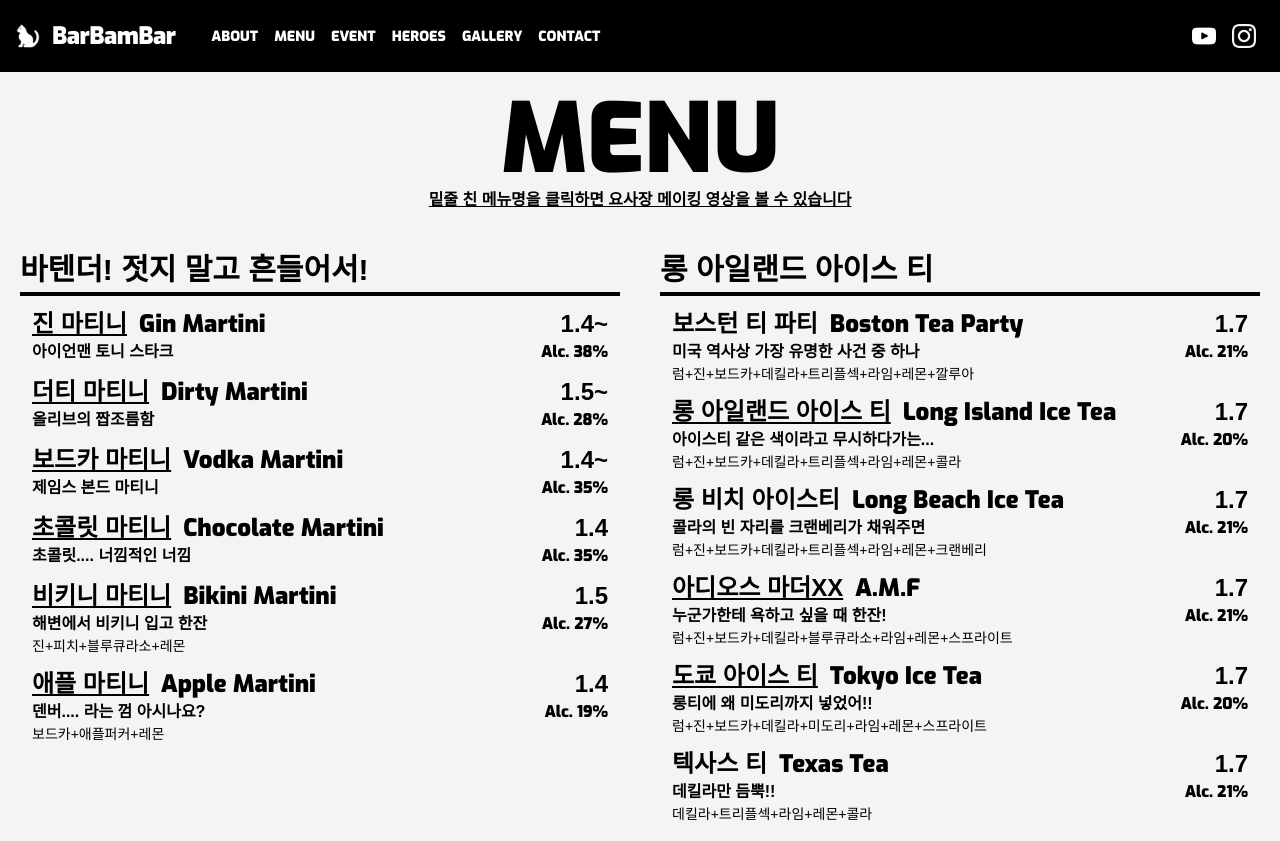
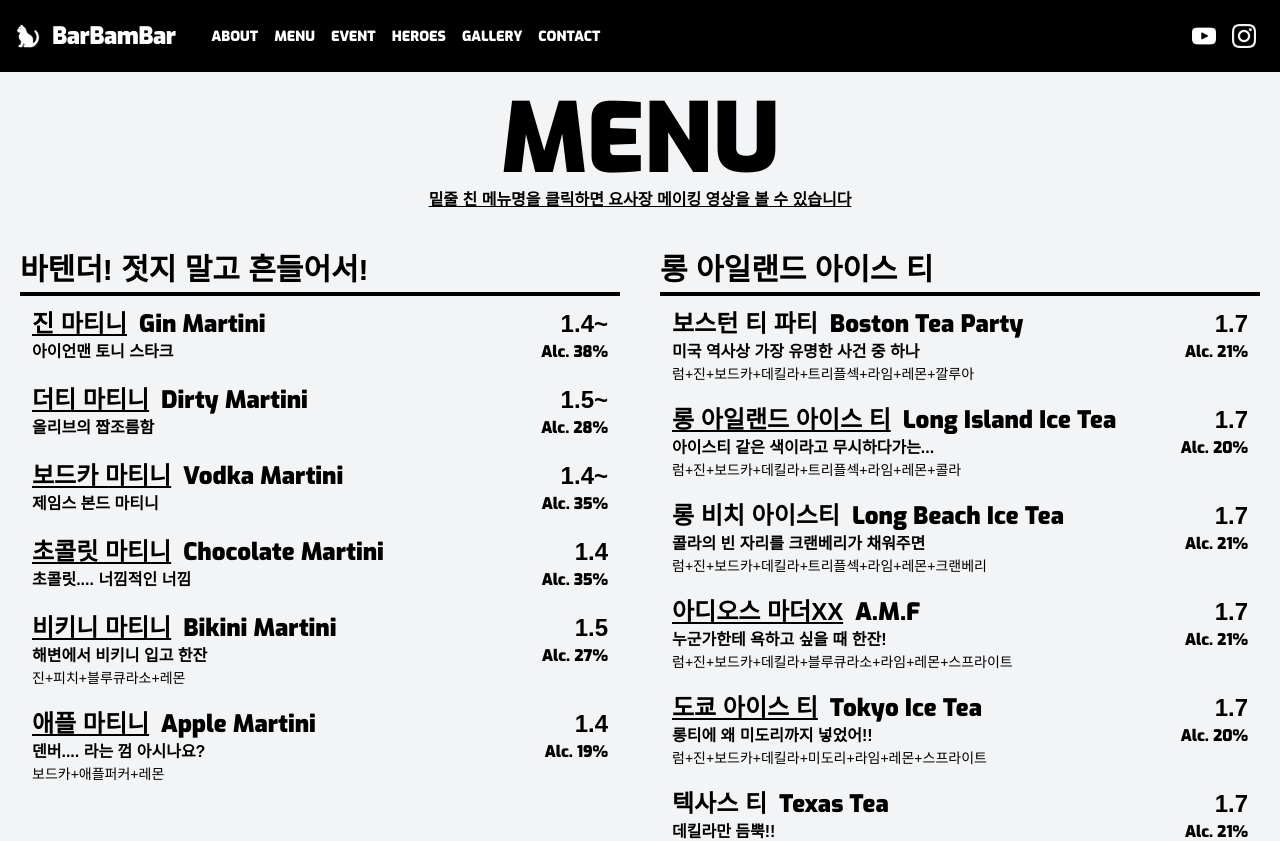
Before and after one commit to rlatmfrl24/barbambar, a Next.js app: page /menu in a window 1280 px wide. Shown: the top 841 px of the page. Built offline with nearby package versions, Linux system fonts and the light colour scheme; a web font is replaced by a local one.

Commit message:
Menu Item Card 방식 변경

```diff
--- a/components/menu/item.tsx
+++ b/components/menu/item.tsx
@@ -25,6 +25,7 @@ const MenuItemComponent: NextPage<MenuItem> = (item) => {
   Modal.setAppElement("#__next");
 
   const openYoutube = () => {
+    if (item.youtubeId !== "") {
       if (isMobile || window.innerWidth < 768) {
         window.open(
           `https://www.youtube.com/watch?v=${item.youtubeId}`,
@@ -33,17 +34,18 @@ const MenuItemComponent: NextPage<MenuItem> = (item) => {
       } else {
         openModal();
       }
+    }
   };
 
   return (
-    <div className="m-3">
-      <p className="flex justify-between gap-3 font-pretend font-extrabold xl:text-2xl lg:text-xl">
+    <div
+      className="m-1 p-2 hover:bg-slate-300 cursor-pointer focus:bg-slate-300"
+      onClick={openYoutube}
+    >
+      <p className="flex justify-between gap-3 font-pretend font-extrabold xl:text-2xl lg:text-xl ">
         <span className="flex sm:gap-3 sm:flex-row flex-col">
           {item.youtubeId !== "" ? (
-            <span
-              className="underline cursor-pointer hover:text-gray-700 "
-              onClick={openYoutube}
-            >
+            <span className="underline cursor-pointer hover:text-gray-700 ">
               {item.name}
             </span>
           ) : (
```
Lines whose indentation alone changed are shown as unchanged.
